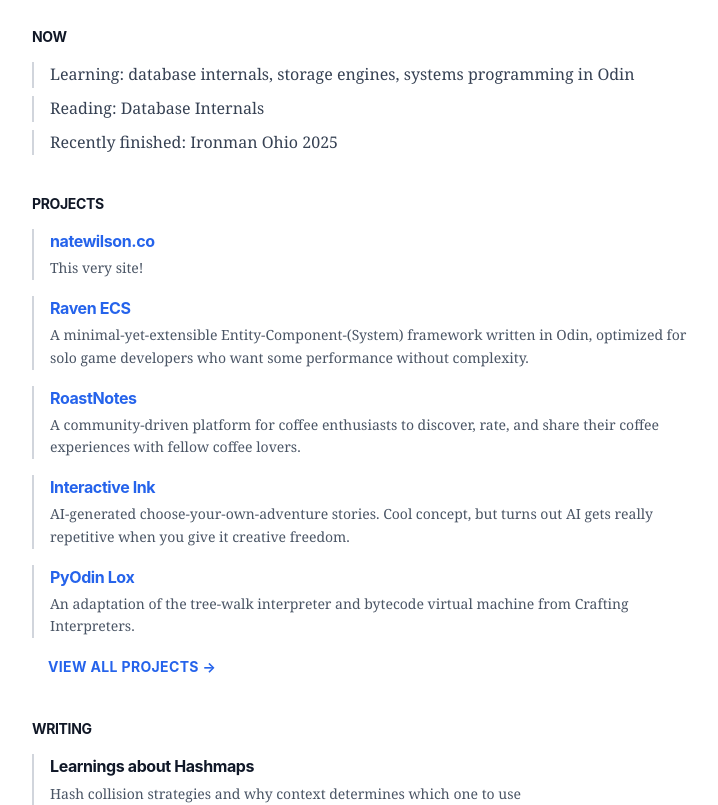
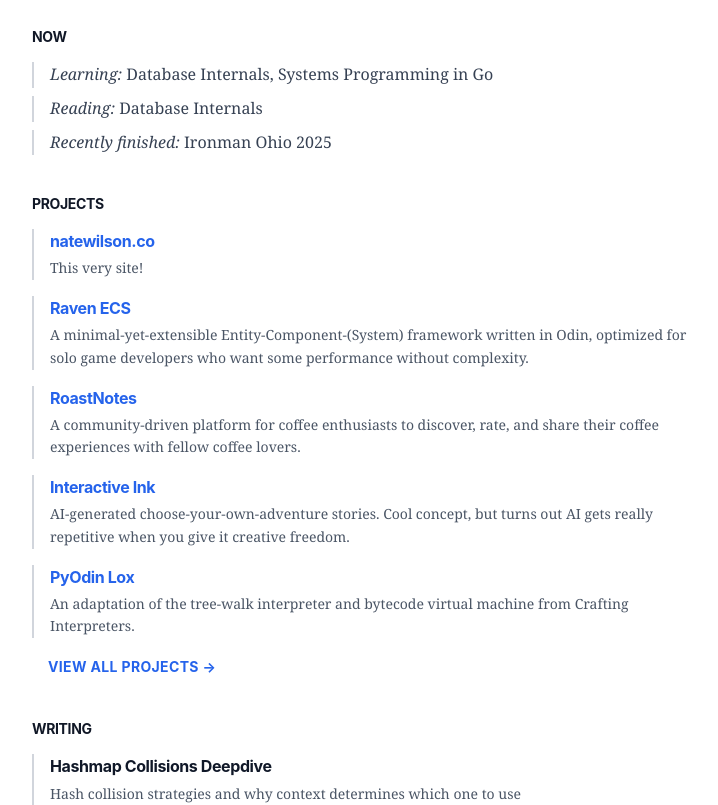
Before and after one commit to nwilson314/natewilsondotco, a SvelteKit app: page / in a window 1280 px wide. Shown: the part 300-1105 px from the top of the page, without its empty margins (192-910 px from the left). Built offline with nearby package versions, Linux system fonts and the light colour scheme.

Commit message:
title fix

```diff
--- a/data/blogs/hashmaps.md
+++ b/data/blogs/hashmaps.md
@@ -1,5 +1,5 @@
 ---
-title: "Learnings about Hashmaps"
+title: "Hashmap Collisions Deepdive"
 excerpt: "Hash collision strategies and why context determines which one to use"
 date: "2026-01-12"
 tags: ["computer-science", "systems", "learning", "databases", "go"]
--- a/src/routes/+page.svelte
+++ b/src/routes/+page.svelte
@@ -48,13 +48,13 @@
 		</h2>
 		<ul class="space-y-2 text-gray-700 dark:text-gray-300">
 			<li class="pl-4 border-l-2 border-gray-300 dark:border-gray-600 font-serif">
-				Learning: database internals, storage engines, systems programming in Odin
+				<em>Learning:</em> Database Internals, Systems Programming in Go
 			</li>
 			<li class="pl-4 border-l-2 border-gray-300 dark:border-gray-600 font-serif">
-				Reading: Database Internals
+				<em>Reading:</em> Database Internals
 			</li>
 			<li class="pl-4 border-l-2 border-gray-300 dark:border-gray-600 font-serif">
-				Recently finished: Ironman Ohio 2025
+				<em>Recently finished:</em> Ironman Ohio 2025
 			</li>
 		</ul>
 	</section>
--- a/svelte.config.js
+++ b/svelte.config.js
@@ -33,7 +33,7 @@
 			// Generate static files
 			pages: 'public',
 			assets: 'public',
-			fallback: 'index.html',
+			fallback: '404.html',
 			precompress: false,
 			strict: false
 		}),
```
